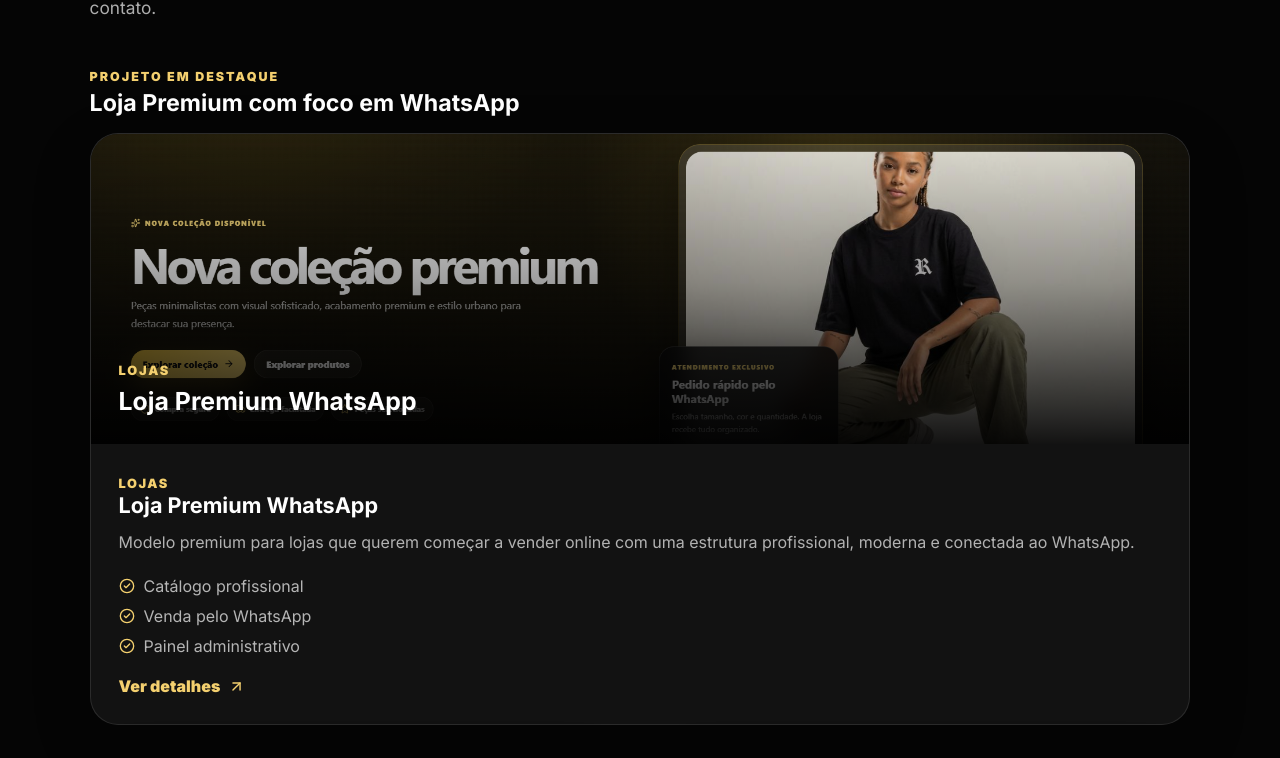
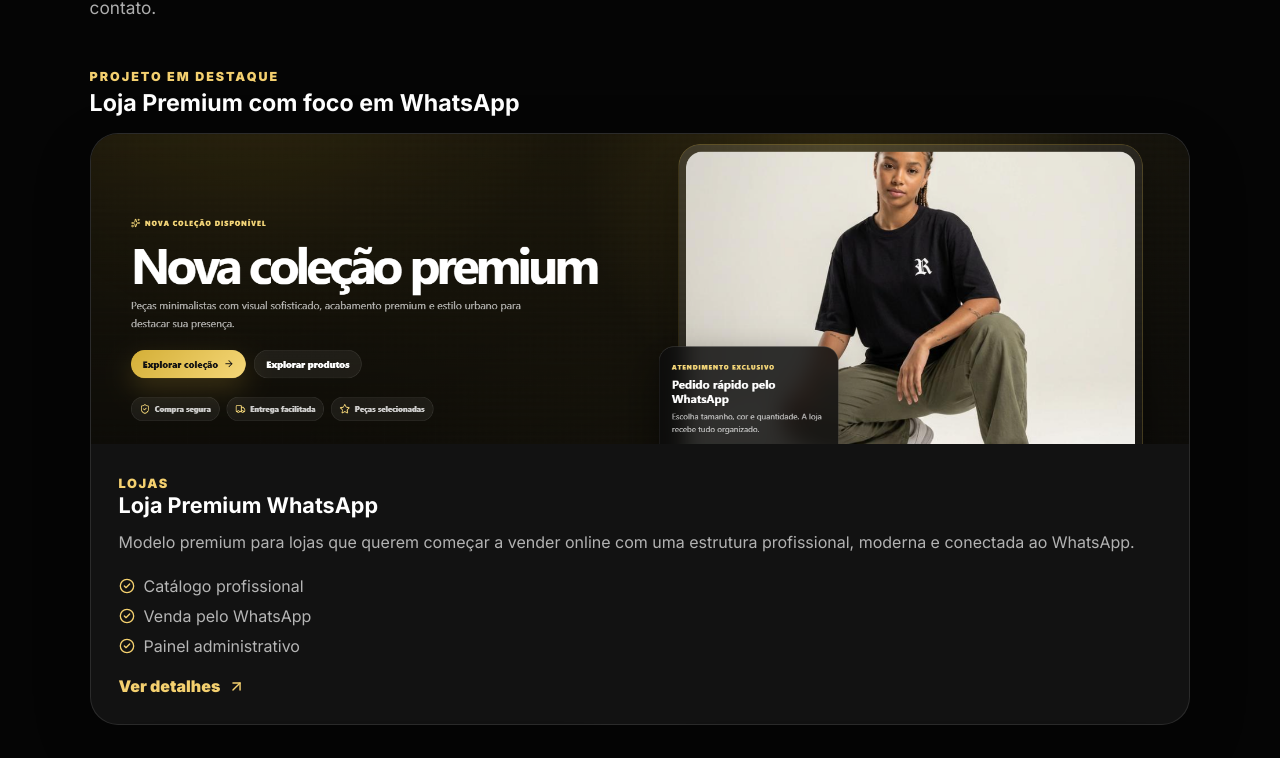
Before and after one commit to andrejacinto50/AJ-Digital---site-novo, a React (Vite) app: page / in a window 1280 px wide. Shown: the part 2857-3615 px from the top of the page. Built offline with nearby package versions, Linux system fonts and the light colour scheme.

Commit message:
arrumando detalhes

```diff
--- a/src/components/ProjectCard.jsx
+++ b/src/components/ProjectCard.jsx
@@ -10,11 +10,6 @@ export default function ProjectCard({ project }) {
           alt={project.title}
           className="project-image"
         />
-
-        <div className="project-overlay">
-          <span>{project.category}</span>
-          <h3>{project.title}</h3>
-        </div>
       </div>
 
       <div className="project-content">
```
